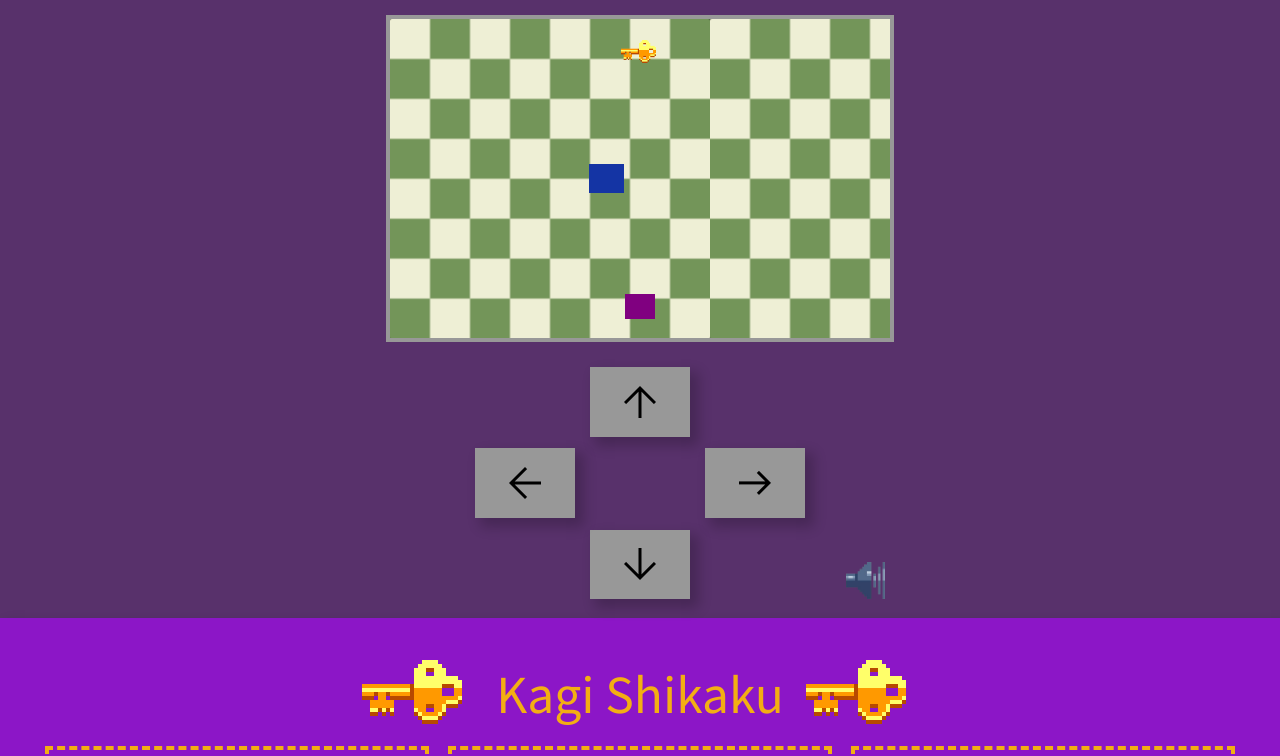
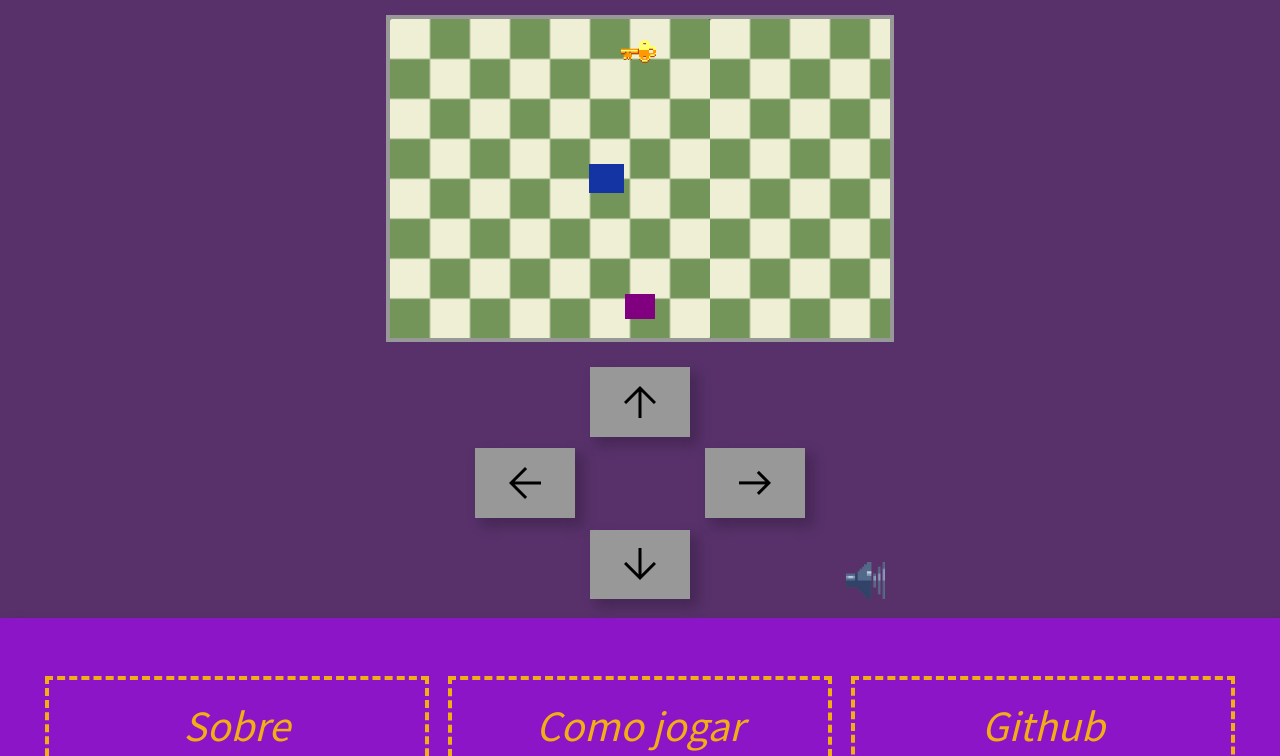
Before and after one commit to victorrschmidt/dbo2022, a plain HTML site: page servidor/index.html in a window 1280 px wide. Shown: the top 756 px of the page. Drawn offline with nearby package versions, Linux system fonts and the light colour scheme.

Commit message:
Update index.html

```diff
--- a/servidor/index.html
+++ b/servidor/index.html
@@ -62,9 +62,9 @@
     </main>
     <footer>
         <div id="game-title">
-            <img src="image/key_image.png" alt="key_icon">
+            <!--<img src="image/key_image.png" alt="key_icon">
             <h1>Kagi Shikaku</h1>
-            <img src="image/key_image.png" alt="key_icon">
+            <img src="image/key_image.png" alt="key_icon">-->
         </div>
         <div id="footer-sections">
             <section>
```
